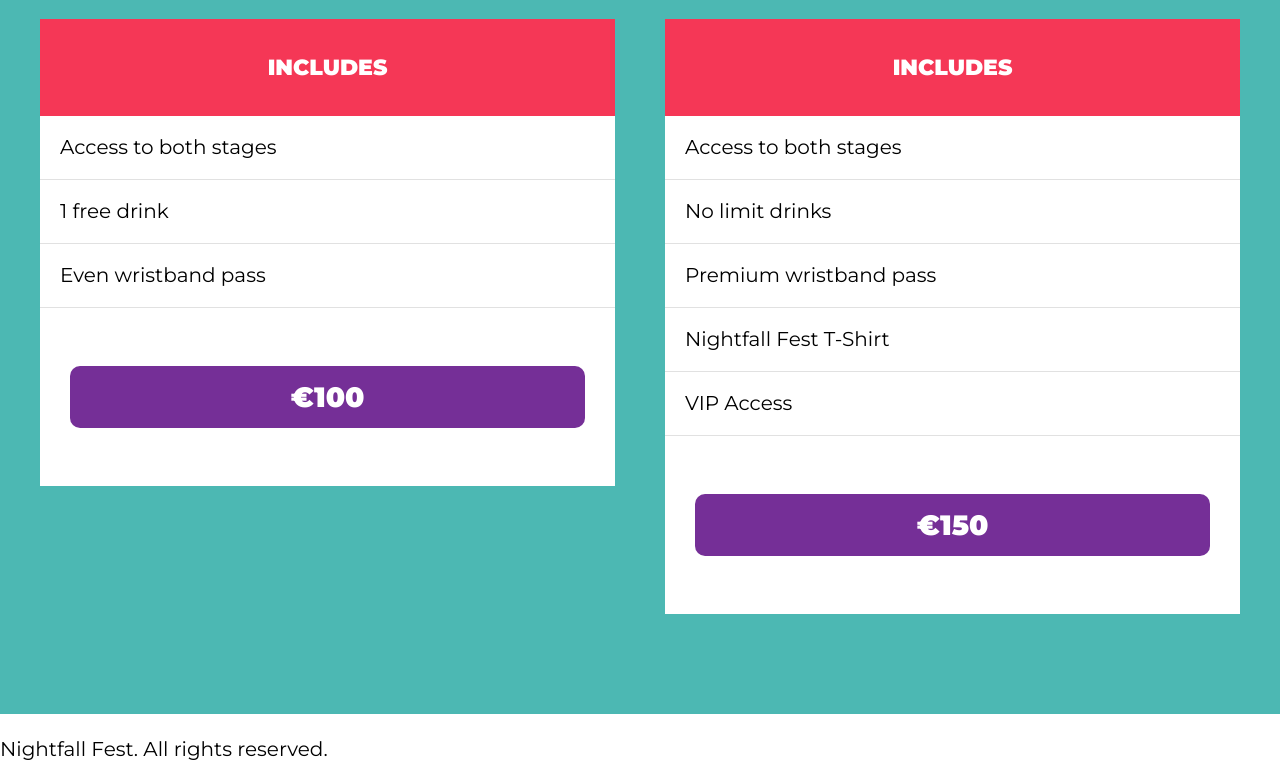
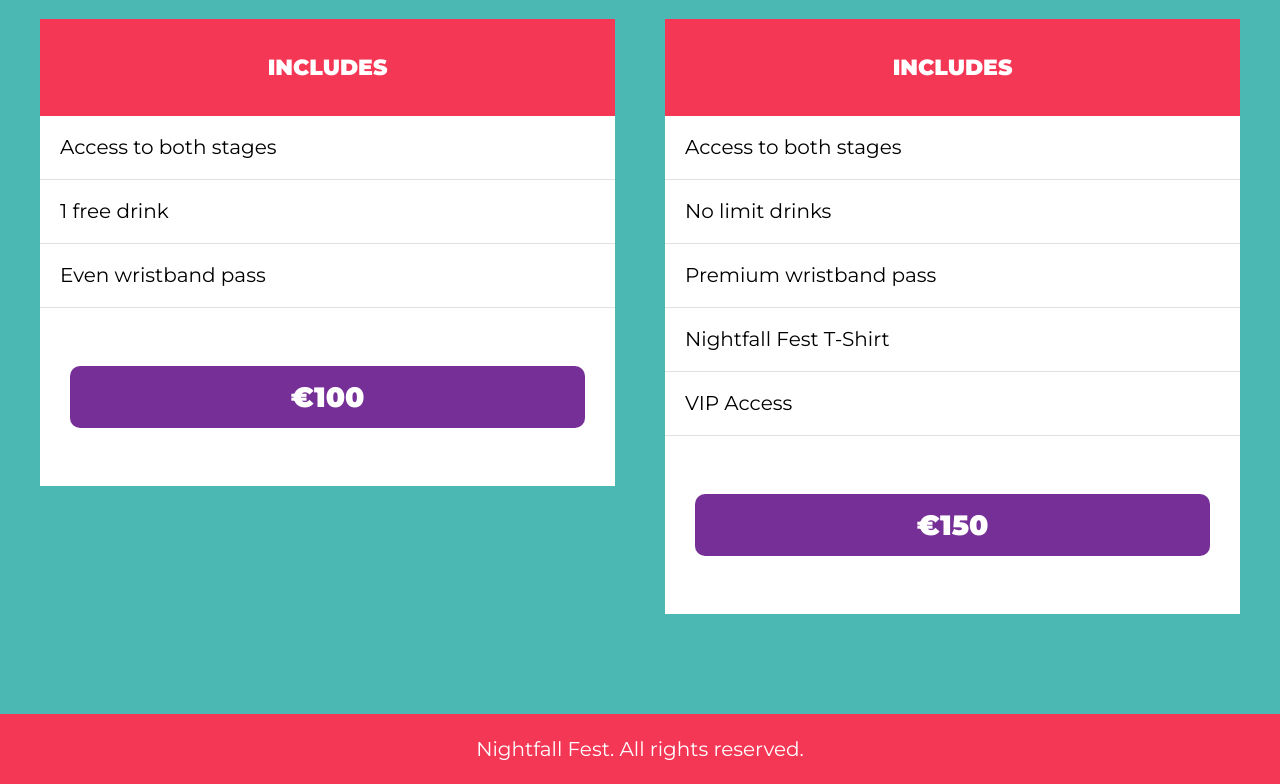
Before and after one commit to antyep/nightfall_fest, a website: page index.html in a window 1280 px wide. Shown: the part 3181-3965 px from the top of the page. Drawn offline with Linux system fonts and the light colour scheme.

Commit message:
Add: Styles to footer

```diff
--- a/src/scss/layout/_footer.scss
+++ b/src/scss/layout/_footer.scss
@@ -1 +1,12 @@
 @use "base/variables" as var;
+
+.footer {
+    background-color: var.$pink;
+    padding: 2rem 0;
+    p{
+       margin: 0;
+       color: var.$white;
+       text-align: center;
+    }
+
+}
```
Also changed, not shown: build/css/app.css.
